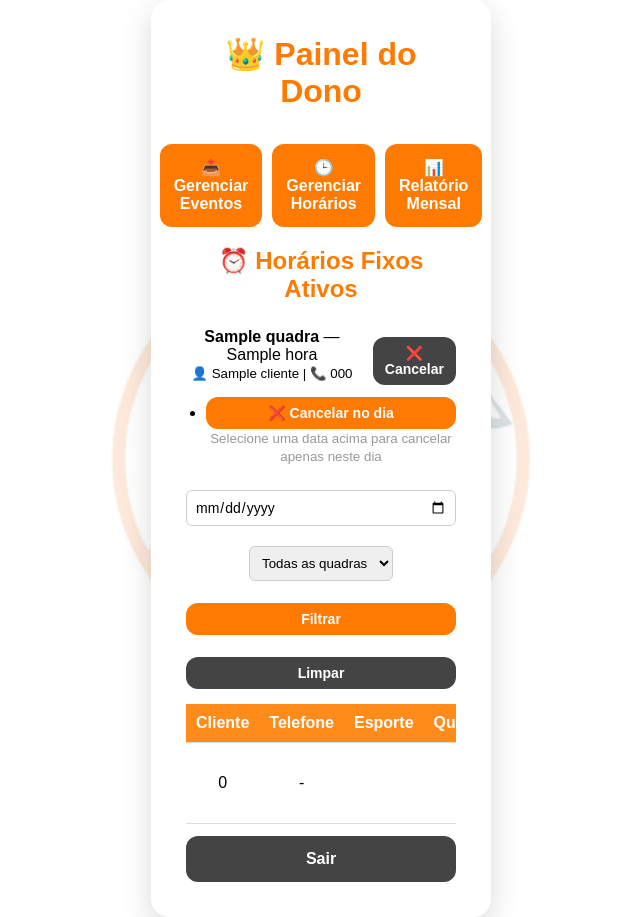
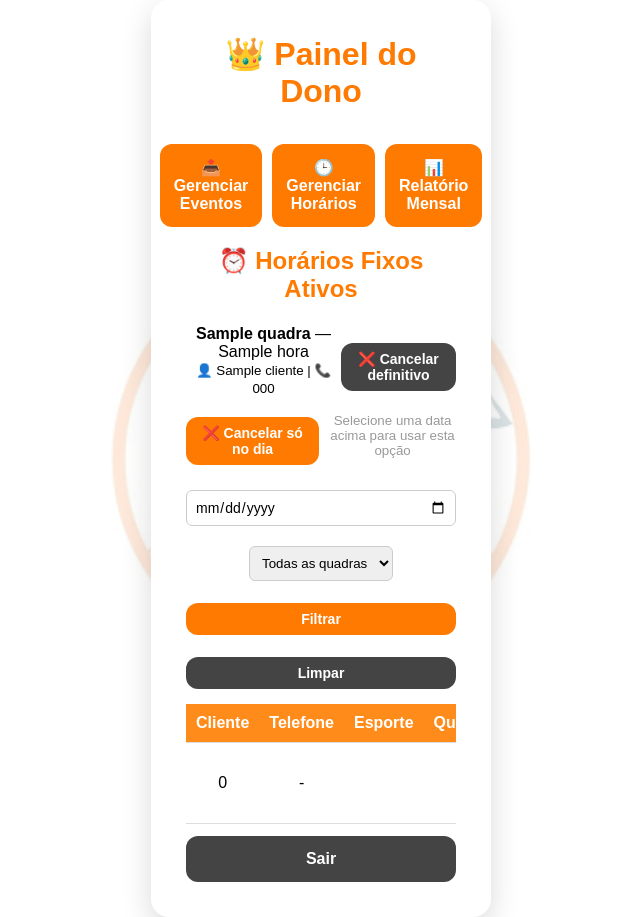
Before and after one commit to Luann2701/projeto-app1, a Flask app: page /painel_dono in a window 1280 px wide. Shown: the whole page, without its empty margins (319-959 px from the left). Run offline with Flask 3, Linux system fonts and the light colour scheme; the visitor is signed in with stand-in values (Sample User, id 1); a database or web service that is not in the repository returns one stand-in record (values such as "Sample title"); data that the repository does not hold is empty; some libraries are stand-ins or nearby versions.

Commit message:
corrige painel_dono e consultas SQL

```diff
--- a/templates/painel_dono.html
+++ b/templates/painel_dono.html
@@ -34,8 +34,9 @@
         <ul class="lista-fixos">
 
             {% for quadra, hora, nome, telefone in horarios_fixos %}
-            <li style="display:flex; justify-content:space-between; align-items:center; gap:15px;">
+            <li style="display:flex; flex-direction:column; gap:8px; margin-bottom:15px;">
 
+                <div style="display:flex; justify-content:space-between; align-items:center;">
                     <div>
                         <strong>{{ quadra }}</strong> — {{ hora }}<br>
                         <small>
@@ -55,18 +56,15 @@
                         <input type="hidden" name="hora" value="{{ hora }}">
 
                         <button type="submit" class="btn pequeno secundario">
-                        ❌ Cancelar
+                            ❌ Cancelar definitivo
                         </button>
                     </form>
+                </div>
 
-            </li>
-
-            <!-- 📅 CANCELAR FIXO APENAS NO DIA FILTRADO -->
-            <li style="margin-left:20px; margin-bottom:15px;">
-
+                <!-- 📅 CANCELAR FIXO SOMENTE NO DIA FILTRADO -->
                 <form method="POST"
                       action="/admin/cancelar_fixo_dia"
-                      onsubmit="return confirm('Cancelar este horário apenas no dia selecionado?');"
+                      onsubmit="return confirm('Cancelar este horário apenas neste dia?');"
                       style="display:flex; gap:10px; align-items:center;">
 
                     <input type="hidden" name="quadra" value="{{ quadra }}">
@@ -76,15 +74,15 @@
                     <button type="submit"
                             class="btn pequeno"
                             {% if not data_filtro %}disabled{% endif %}>
-                        ❌ Cancelar no dia {{ data_filtro or '' }}
+                        ❌ Cancelar só no dia {{ data_filtro or '' }}
                     </button>
-                </form>
 
                     {% if not data_filtro %}
                         <small style="color:#999;">
-                        Selecione uma data acima para cancelar apenas neste dia
+                            Selecione uma data acima para usar esta opção
                         </small>
                     {% endif %}
+                </form>
 
             </li>
             {% endfor %}
```
Lines whose indentation alone changed are shown as unchanged.
